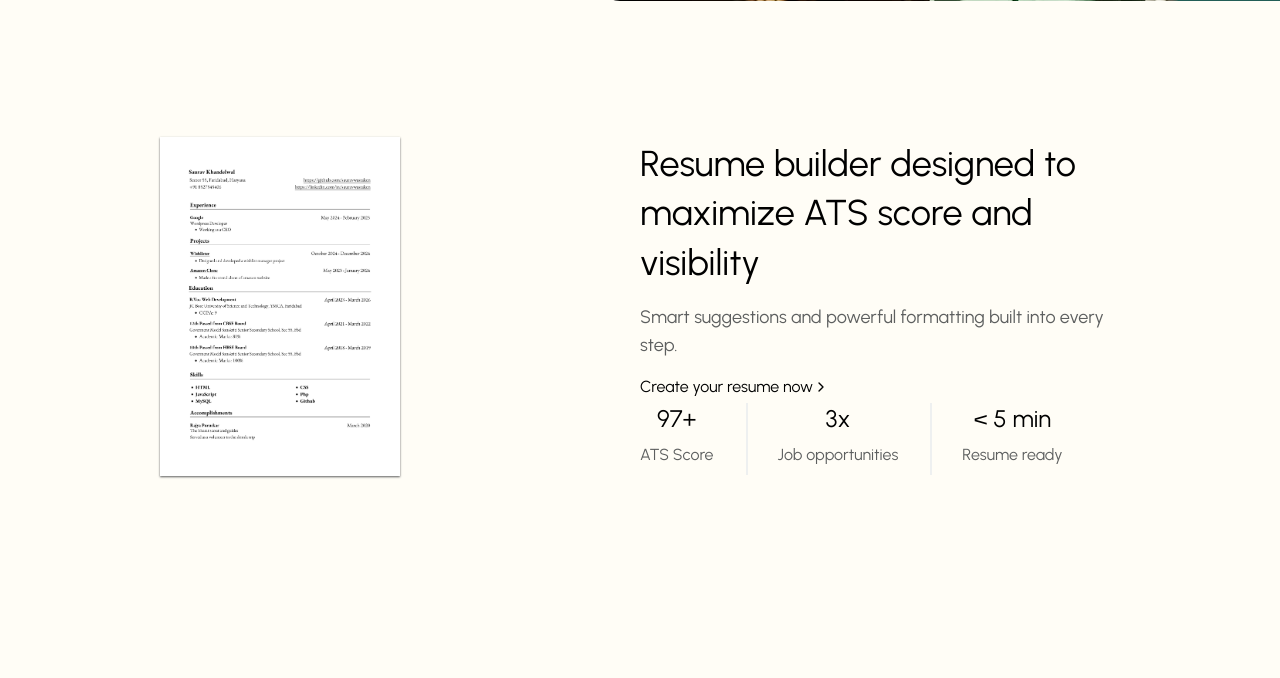
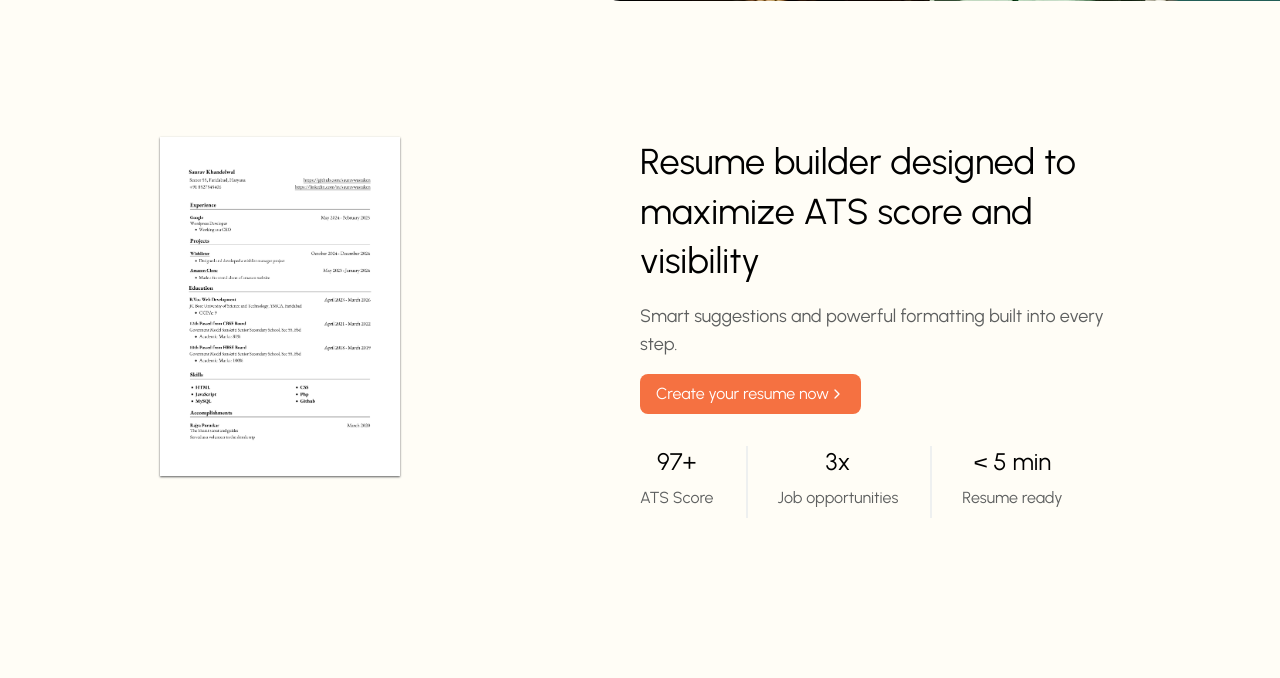
Before and after one commit to Sauravwastaken/jobseera, a PHP site: page /jobseera/ in a window 1280 px wide. Shown: the part 799-1477 px from the top of the page. Before the commit the page ends 1277 px from the top, so only its background shows below. Run offline with PHP 8.4, Linux system fonts and the light colour scheme.

Commit message:
Modified button of resume showcase section

```diff
--- a/index.php
+++ b/index.php
@@ -137,8 +137,8 @@ if (isset($nothing)) {
 
             <h2 class="text-4xl leading-snug md:text-3xl sm:2xl xs:xl">Resume builder designed to maximize ATS score and visibility</h2>
             <p class="text-lg my-4 text-theme_dim_gray">Smart suggestions and powerful formatting built into every step.</p>
-            <a href="form/step1.php" class="flex items-center lg:justify-center ">
-                <p >
+            <a href="form/step1.php" class="flex items-center lg:justify-center bg-theme_orange text-white px-4 py-2 rounded-lg w-fit lg:mx-auto">
+                <p class="">
 
                     Create your resume now
                 </p>
@@ -147,7 +147,7 @@ if (isset($nothing)) {
         </div>
 
         <div>
-            <ul class="flex gap-x-8 text-center lg:justify-center sm:flex-col sm:gap-y-8 ">
+            <ul class="flex gap-x-8 text-center lg:justify-center sm:flex-col sm:gap-y-8 py-8">
                 <li class="leading-[2.5]">
                     <p class="text-2xl ">97+</p>
                     <p class="text-theme_dim_gray">ATS Score</p>
```
